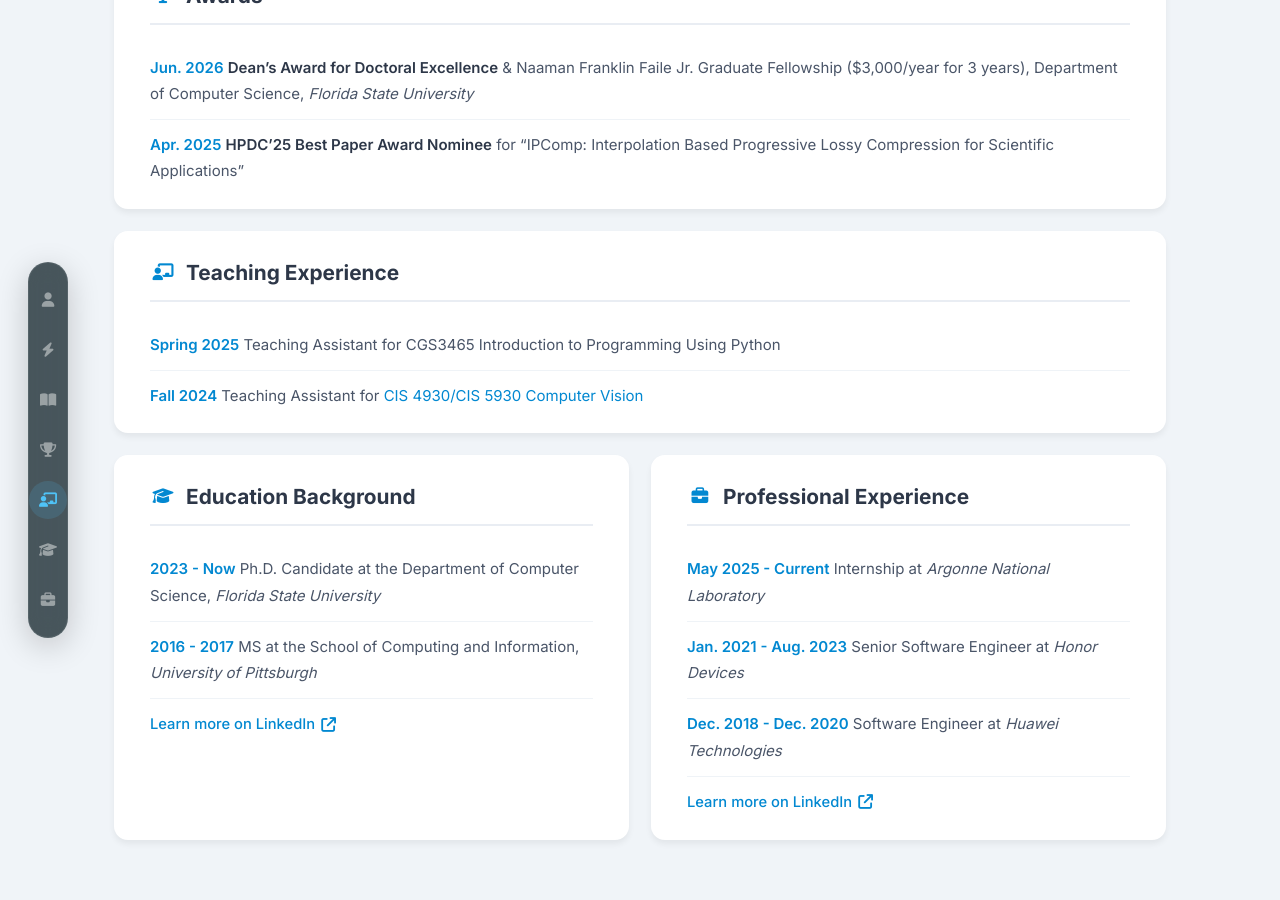
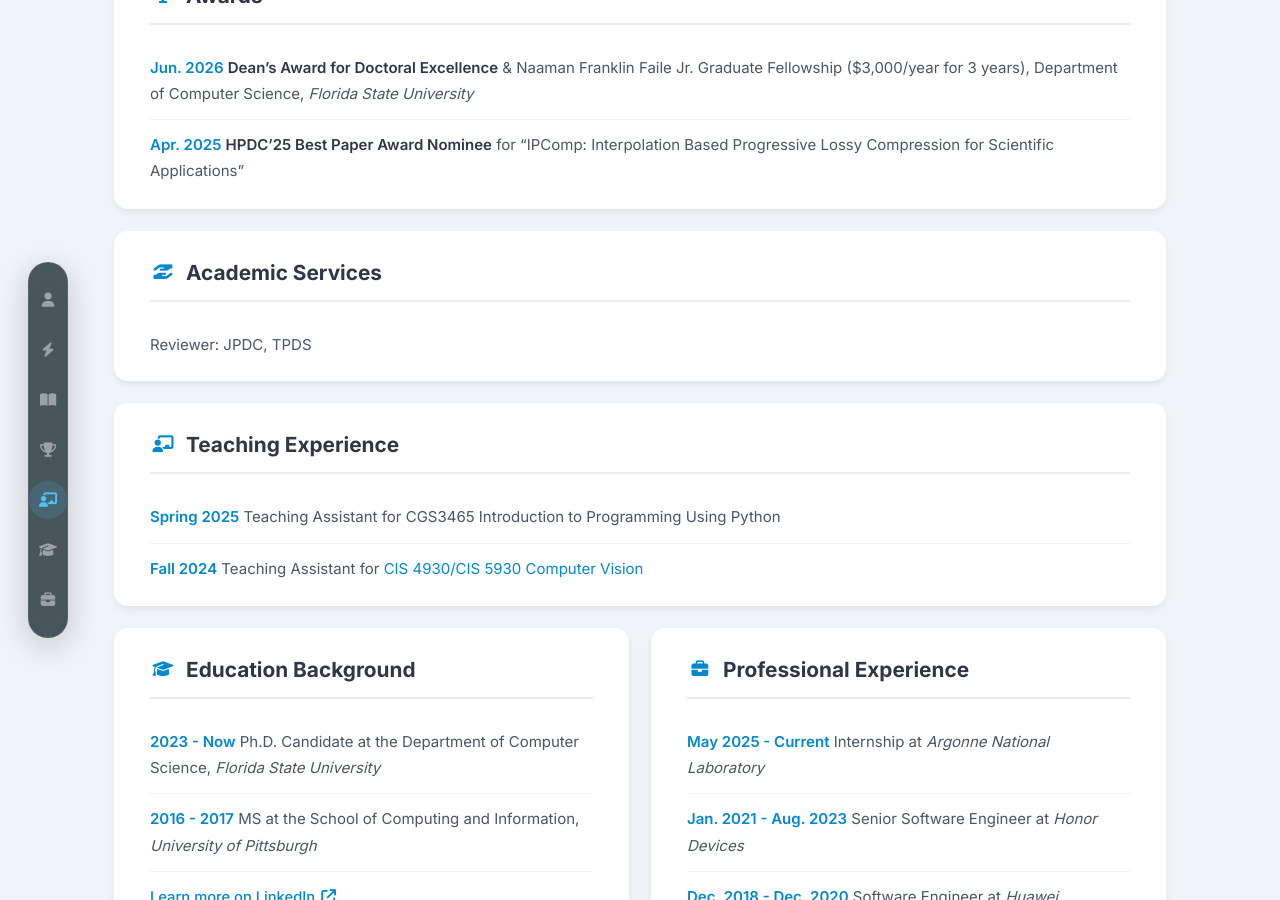
Before and after one commit to ruoyush/ruoyush.github.io, a Jekyll site: the page built from index.md, in a window 1280 px wide and 900 px high, scrolled down 2095 px. Built offline with Jekyll 4.4.1, drawn with Linux system fonts in a browser that asks for light colours.

Commit message:
Add academic services section to index.md
Added academic services section with reviewer roles.

```diff
--- a/index.md
+++ b/index.md
@@ -59,6 +59,9 @@ Longtao Zhang, **Ruoyu Li**, Congrong Ren, Sheng Di, Jinyang Liu, Jiajun Huang,
 
 - **Apr. 2025** **HPDC'25 Best Paper Award Nominee** for "IPComp: Interpolation Based Progressive Lossy Compression for Scientific Applications"
 
+## <i class="fa-solid fa-hand-holding-hand"></i> Academic Services
+- Reviewer: JPDC, TPDS
+
 ## <i class="fa-solid fa-chalkboard-user"></i> Teaching Experience
 - **Spring 2025**  Teaching Assistant for CGS3465 Introduction to Programming Using Python
 
```
